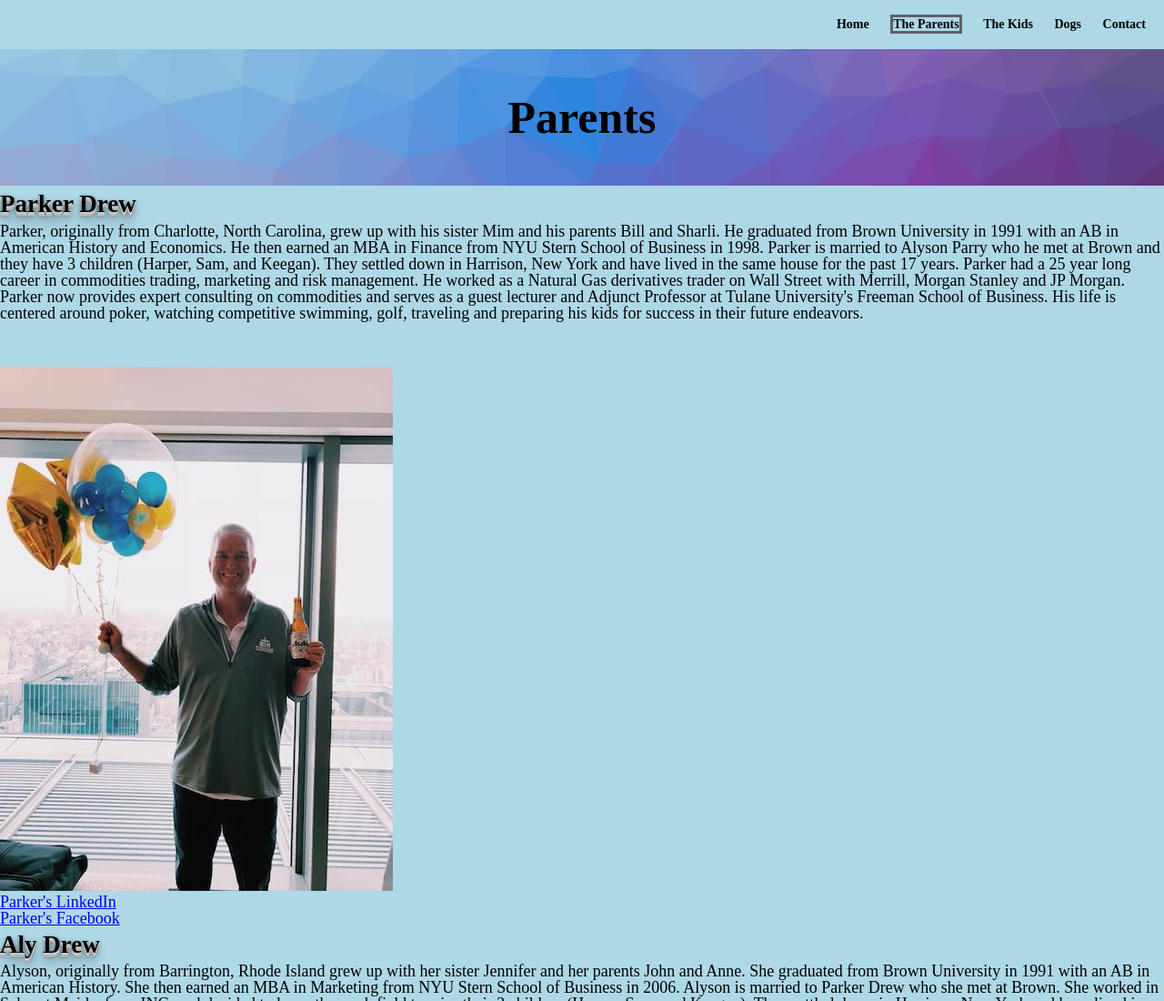
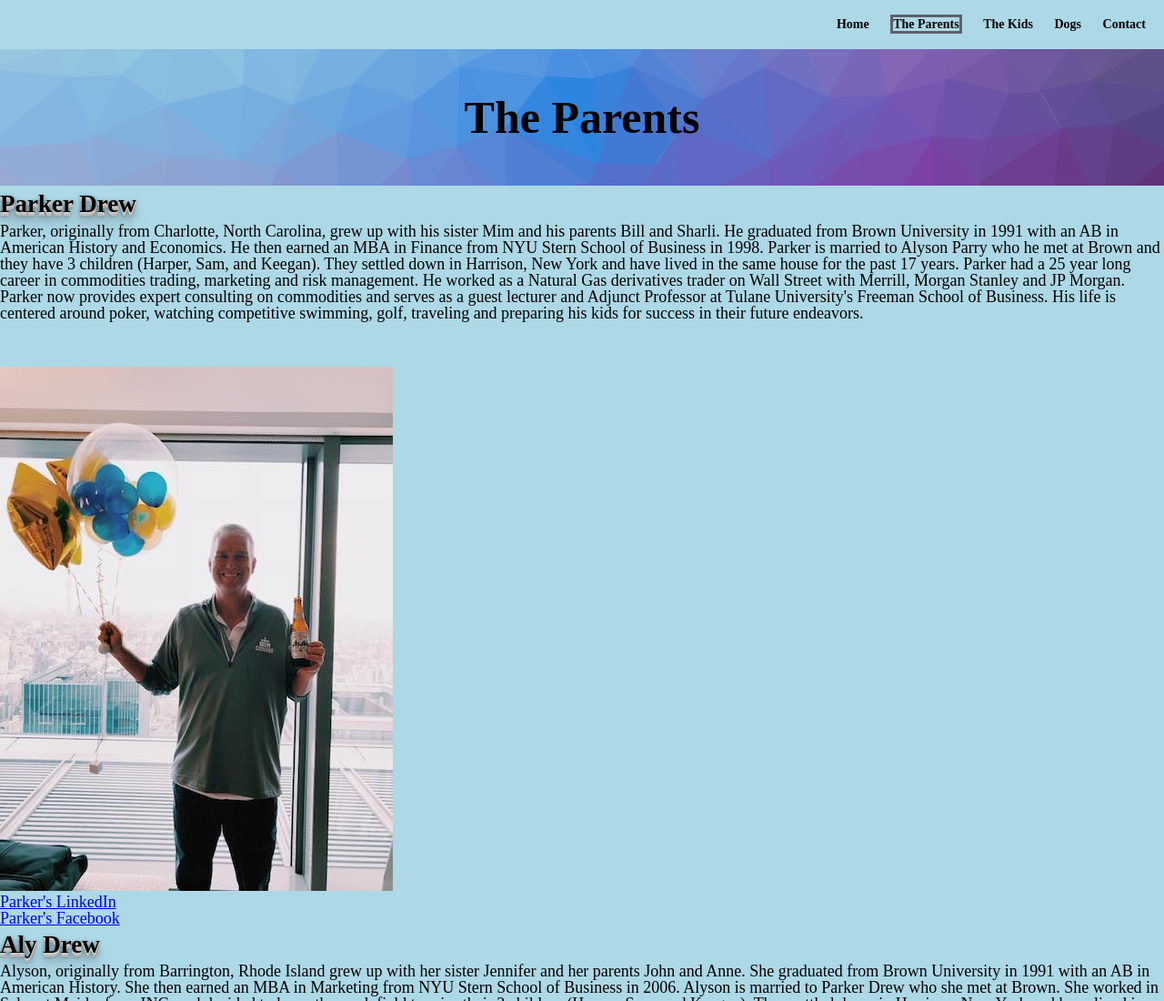
Before and after one commit to samdrew99/portfolio, a plain HTML site: page parents.html in a window 1280 px wide. Shown: the top 1100 px of the page at 91% size. Drawn offline with Linux system fonts and the light colour scheme.

Commit message:
Update parents.html

```diff
--- a/parents.html
+++ b/parents.html
@@ -29,7 +29,7 @@
       </nav>
     </div>
     <header id="Parents">
-    <h1>Parents</h1>
+    <h1>The Parents</h1>
     </header>
     <div class="parker">
     <h2> Parker Drew</h2>
```
